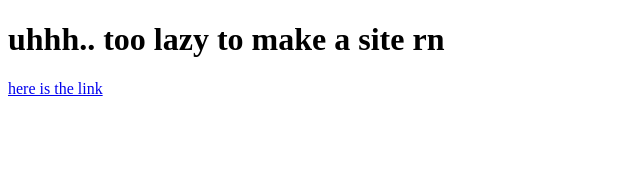
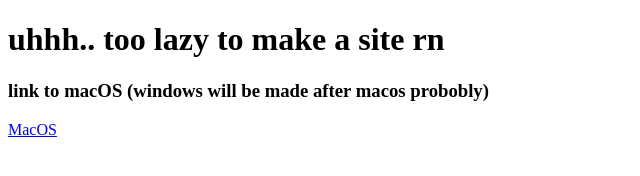
Before and after one commit to TeemSploit-Executor/windows, a plain HTML site: page index.html in a window 1280 px wide. Shown: the whole page, without its empty margins (0-640 px from the left). Drawn offline with Linux system fonts and the light colour scheme.

Commit message:
Update index.html

```diff
--- a/index.html
+++ b/index.html
@@ -1,10 +1,11 @@
 <!DOCTYPE html>
 <html>
 <head>
-<title>MacOS</title>
+<title>windows</title>
 </head>
 
 <h1>uhhh.. too lazy to make a site rn</h1>
-<a href=https://breadmanlol.gumroad.com/l/TeemSploit>here is the link</a>
+<h3>link to macOS (windows will be made after macos probobly)</h3>
+<a href=https://breadmanlol.gumroad.com/l/TeemSploit>MacOS</a>
 
 </html>
```
